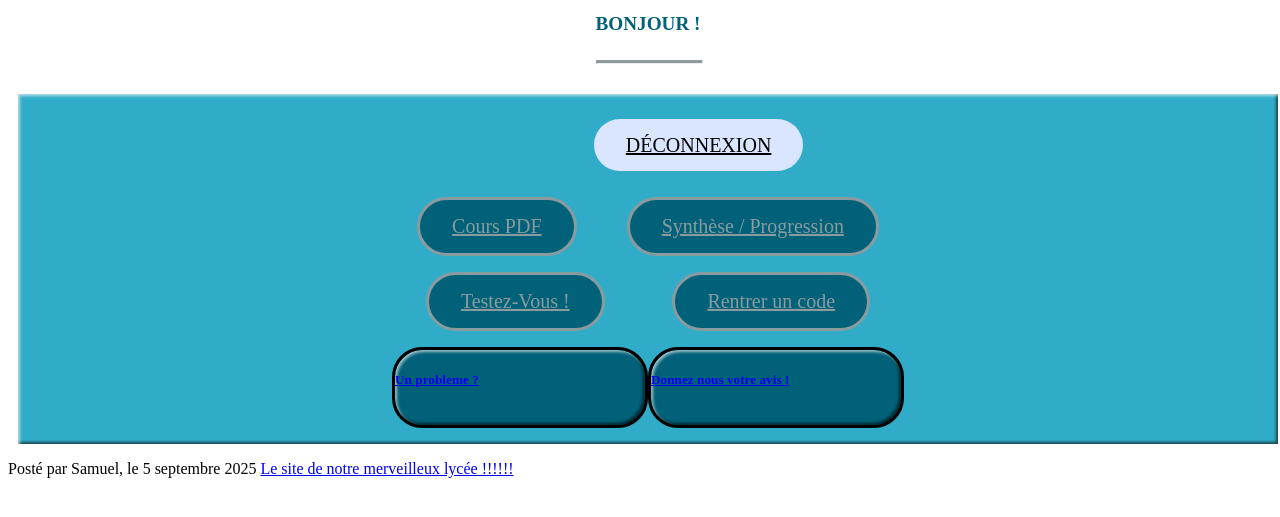
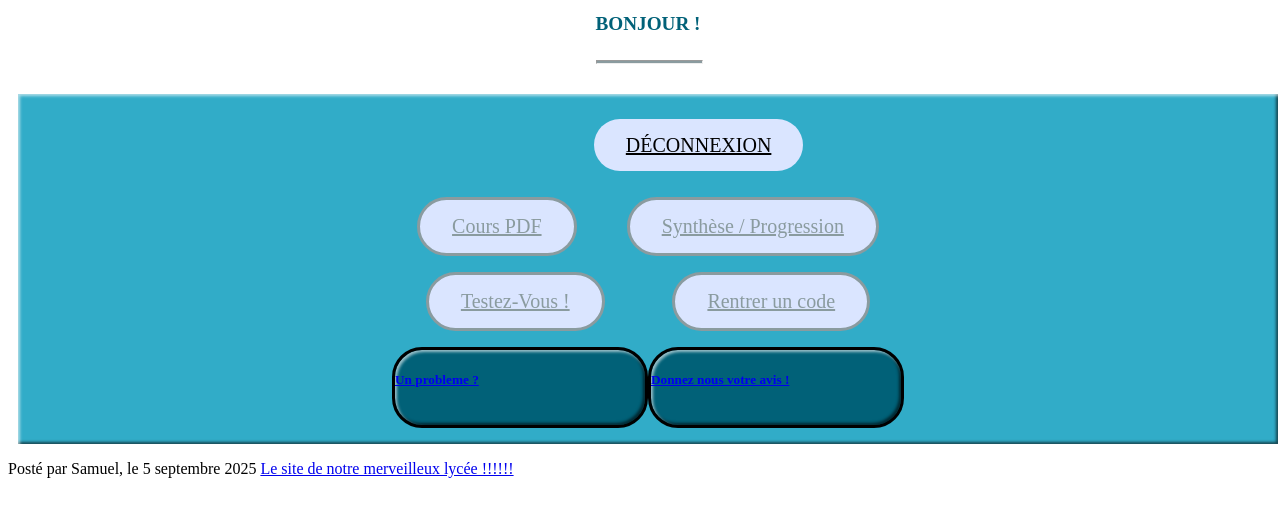
Before and after one commit to VNicolasNSI/sitensi, a PHP site: page / in a window 1280 px wide. Shown: the part 265-782 px from the top of the page. Run offline with PHP 8.4, Linux system fonts and the light colour scheme.

Commit message:
m*eoz<ugmq<k

```diff
--- a/SiteNSISamuel/base.css
+++ b/SiteNSISamuel/base.css
@@ -184,7 +184,7 @@ hr {
 	transition: all 0.3s ease-in-out;
 }
 .grosbutton {
-    background-color: #016178;
+    background-color: #dae5ff;
     color: #8A9B9F;
     size: 340px;
     border-style: solid;
```
